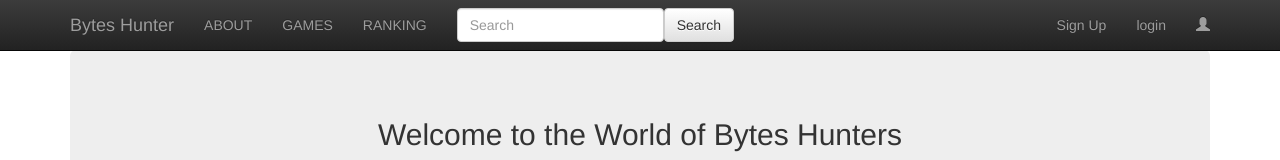
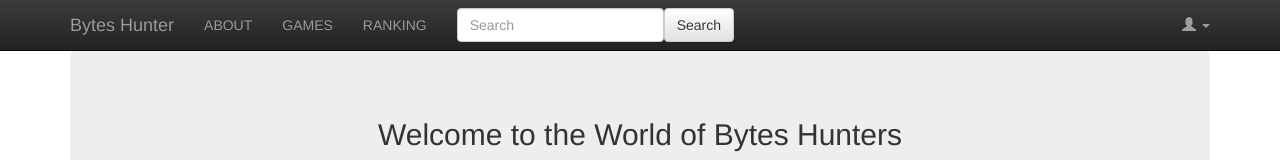
Before and after one commit to JASONews/vue-bytes-hunter, a Vue app: page / in a window 1280 px wide. Shown: the top 160 px of the page. Built offline with nearby package versions, Linux system fonts and the light colour scheme; what vue-resource would draw is missing.

Commit message:
change user options

```diff
--- a/src/App.vue
+++ b/src/App.vue
@@ -23,9 +23,15 @@
                 <button type="submit" class="btn btn-default">Search</button>
             </form>
             <ul class="nav navbar-nav navbar-right">
-                <li><a data-toggle="modal" data-target="#signupModal">Sign Up</a></li>
-                <li><a data-toggle="modal" data-target="#loginModal">login</a></li>
-                <router-link tag="li" to="/user-page"><a><span class="glyphicon glyphicon-user"></span></a></router-link>
+                <li class="dropdown"><a class="dropdown-toggle" data-toggle="dropdown" href="#"><span class="glyphicon glyphicon-user"></span> <span class="caret"></span></a>
+                    <ul class="dropdown-menu">
+                        <router-link tag="li" to="/user-page"><a>Profile</a></router-link>
+                        <router-link tag="li" to="/user-page"><a>Help</a></router-link>
+                        <li><a data-toggle="modal" data-target="#signupModal">Setting</a></li>
+                        <li class="divider"></li>
+                        <li><a data-toggle="modal" data-target="#signoutModal">Sign Out</a></li>
+                    </ul>
+                </li>
             </ul>
         </div>
       </div>
@@ -78,6 +84,27 @@
       </div>
     </div>
 
+    <!-- Modal -->
+    <div id="signoutModal" class="modal fade" role="dialog">
+      <div class="modal-dialog">
+
+        <!-- Modal content-->
+        <div class="modal-content">
+          <div class="modal-header">
+            <button type="button" class="close" data-dismiss="modal">&times;</button>
+            <h4 class="modal-title">Sign Out</h4>
+          </div>
+          <div class="modal-body">
+            <p>Are you sure to sign out Bytes Hunter?</p>
+          </div>
+          <div class="modal-footer">
+            <button type="button" class="btn btn-default" data-dismiss="modal">Sign Out</button>
+            <button type="button" class="btn btn-default" data-dismiss="modal">Cancel</button>
+          </div>
+        </div>
+      </div>
+    </div>
+
   </div>
 </template>
 
```
